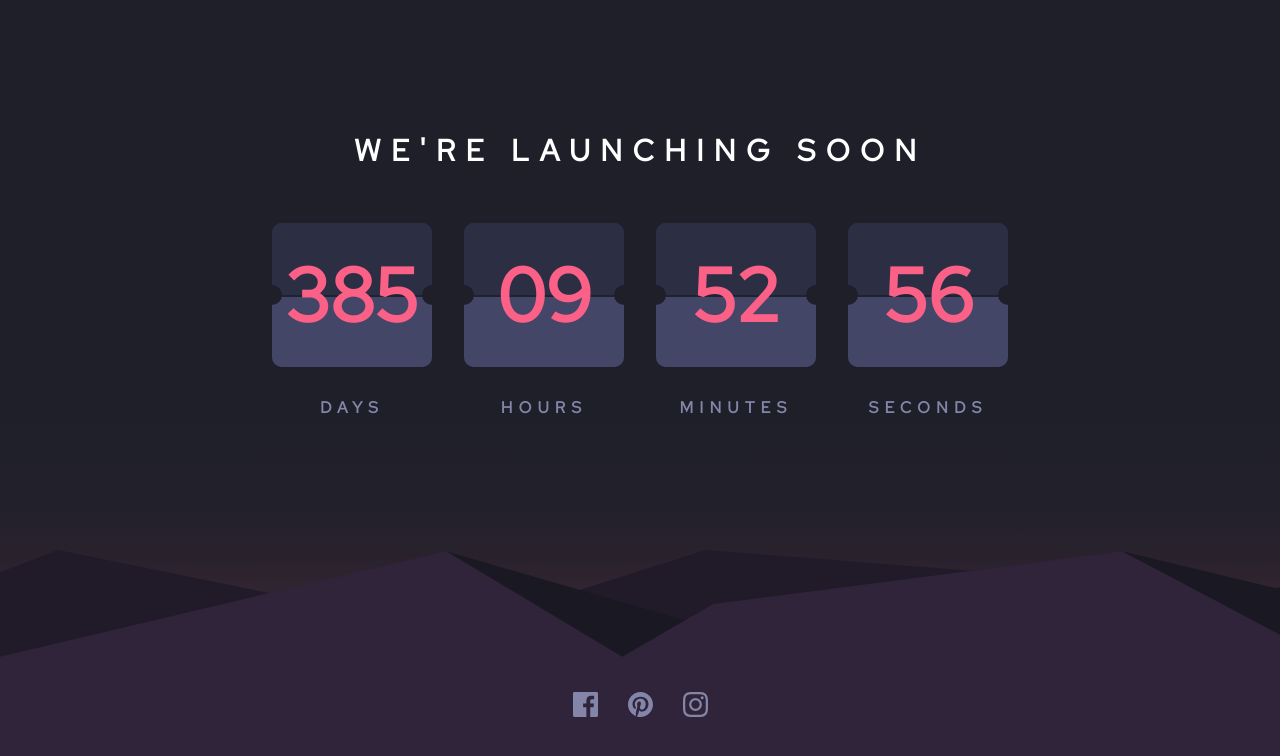
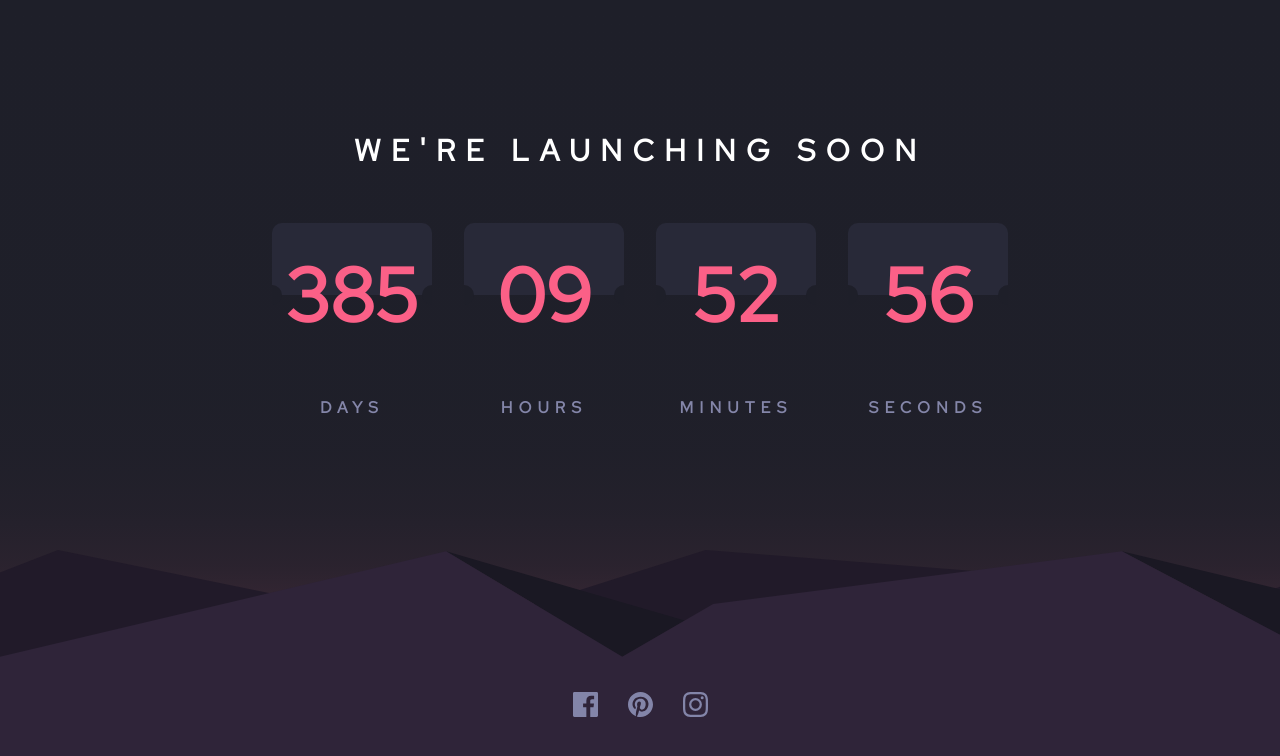
Before and after one commit to mena0018/Countdown-Timer, a React (Create React App) app: page / in a window 1280 px wide. Shown: the top 756 px of the page. Built offline with nearby package versions, Linux system fonts and the light colour scheme.

Commit message:
🚀 RELEASE: Implementation of the FlipCard animation

```diff
--- a/src/components/Card/Card.module.scss
+++ b/src/components/Card/Card.module.scss
@@ -15,7 +15,6 @@
 .wrapper {
   width: 10em;
   height: 9em;
-  background: $dark-desaturated-blue;
   border-radius: 10px;
   position: relative;
   overflow: hidden;
@@ -33,15 +32,46 @@
     left: 100%;
   }
 
-  .top, .bottom {
+  .top {
+    width: 100%;
+    height: 50%;
+    background: $blue;
+    perspective: 3000px;
+
+    &.top_flip {
+      animation: topFlip 150ms ease-in;
+      transform-origin: 50% 100%;
+      perspective: 3000px;
+      perspective-origin: top;
+    }
+
+    @keyframes topFlip {
+      100% {
+        transform: rotateX(90deg);
+      }
+    }
+  }
+
+  .bottom {
     width: 100%;
     height: 50%;
     background: $dark-desaturated-blue;
-    filter: brightness(0.85);
-  }
-  .bottom {
-    filter: brightness(1.3);
     border-top: 2px solid $very-dark-blue;
+    perspective: 3000px;
+
+    &.bottom_flip {
+      animation: bottomFlip 150ms ease-out 150ms;
+      transform: rotateX(90deg);
+      transform-origin: top;
+      perspective: 3000px;
+      perspective-origin: center;
+    }
+
+    @keyframes bottomFlip {
+      100% {
+        transform: rotateX(0deg);
+      }
+    }
   }
 
   .value {
--- a/src/components/Card/Card.tsx
+++ b/src/components/Card/Card.tsx
@@ -1,9 +1,14 @@
 import { DataType } from "../../types/data";
 import styles from "./Card.module.scss";
 import {useTrail, animated } from "react-spring"
+import { useEffect, useState } from 'react';
+import cx from "classnames"
 
 
 export default function Card({ type, value }: DataType) {
+
+   const[isFlip, setIsFlip] = useState(false)
+   useEffect(() => { setIsFlip(true) }, [value])
 
    const trail = useTrail(1, {
       from: { opacity: 0, x: 20},
@@ -15,13 +20,16 @@ export default function Card({ type, value }: DataType) {
   return (
      <>
       {trail.map((cardStyle, index) => {
-
          return <animated.div style={cardStyle} key={index}>
 
             <div className={styles.wrapper}>
-               <div className={styles.top}></div>
-               <p   className={styles.value}>{formattedValue}</p>
-               <div className={styles.bottom}></div>
+               <div className={isFlip ? cx(styles.top, styles.top_flip)
+                  : styles.top}></div>
+
+               <p className={styles.value}>{formattedValue}</p>
+
+               <div className={isFlip ? cx(styles.bottom, styles.bottom_flip)
+                  : styles.bottom} onAnimationEnd={() => setIsFlip(false)}></div>
             </div>
 
             <p className={styles.type}>{type}</p>
--- a/src/scss/_variables.scss
+++ b/src/scss/_variables.scss
@@ -9,6 +9,7 @@ $dark-purple: #431c53;
 
 $white: #ffffff;
 $dark-desaturated-blue: #343650;
+$blue: #282938;
 $dark-blue: #1e1f29;
 $very-dark-blue: #191a24;
 
```
